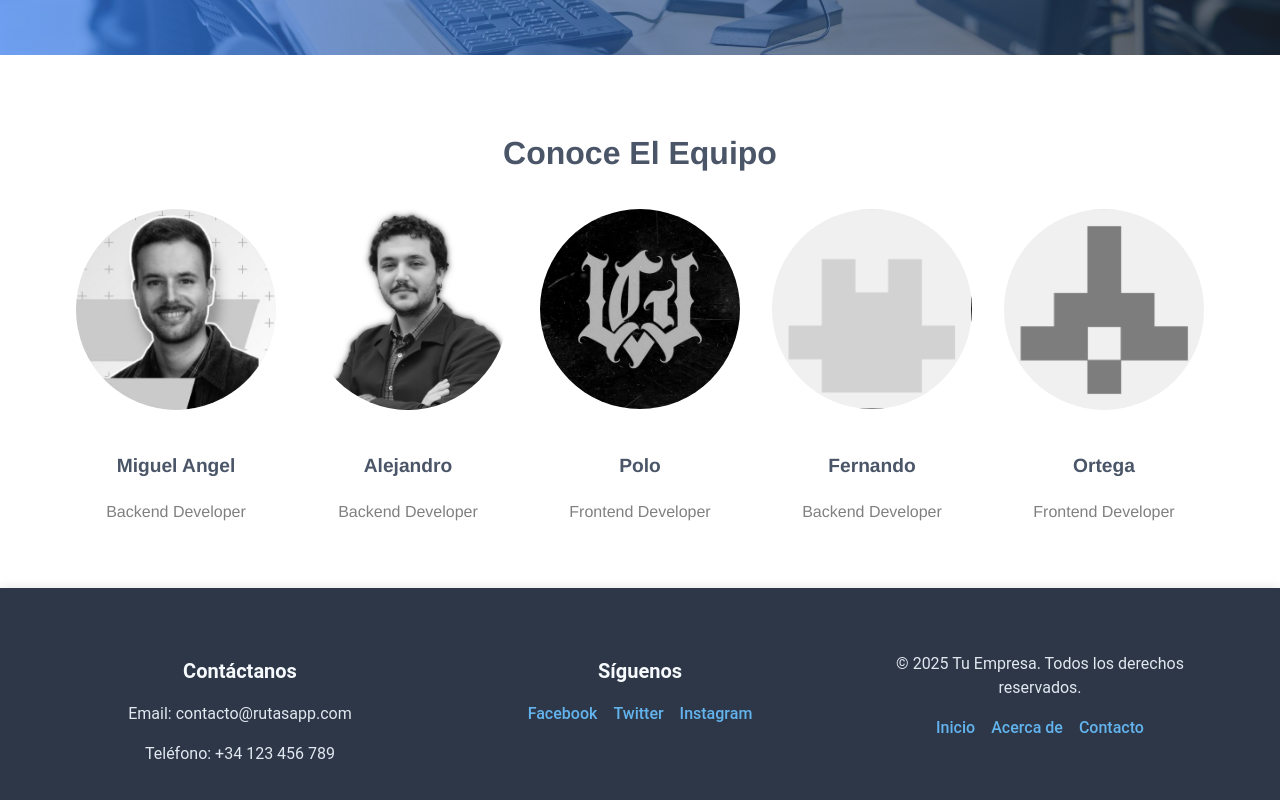
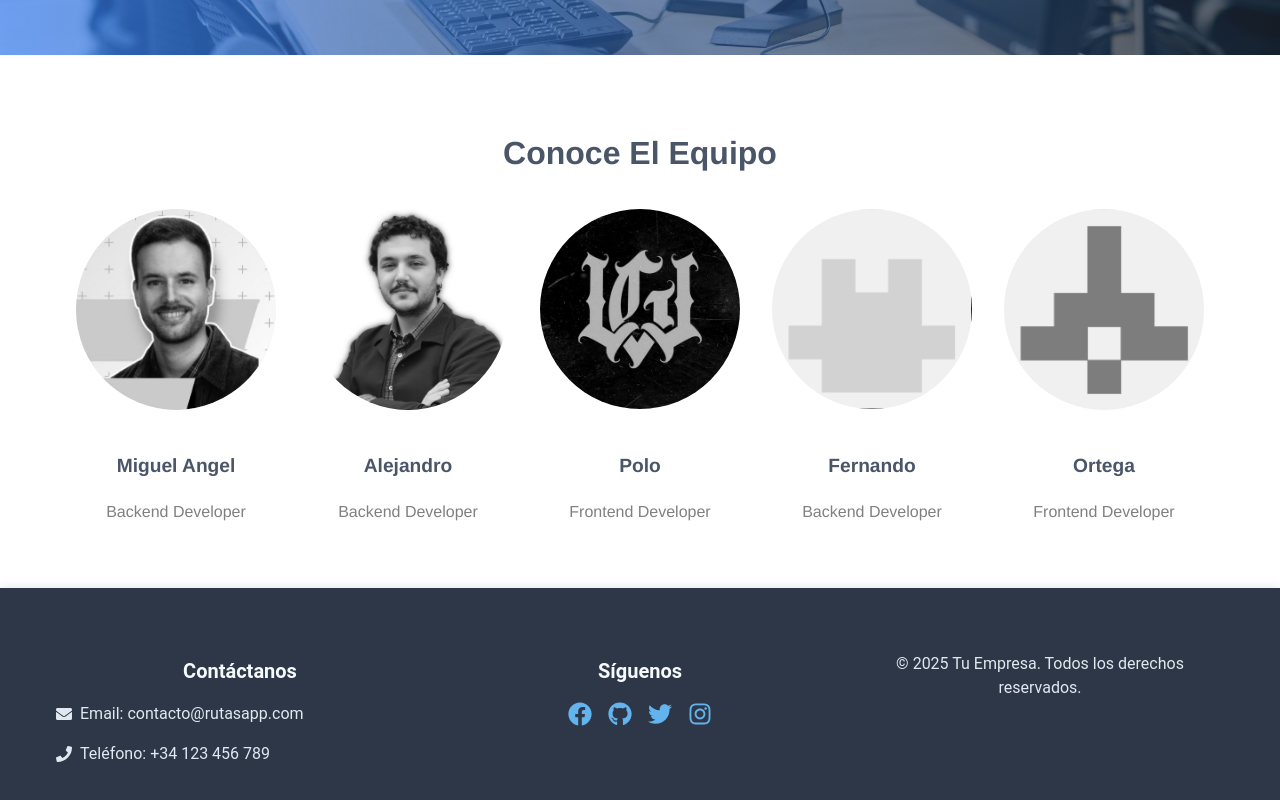
Before and after one commit to TFG-BrewMap-Descubre-y-Comparte/frontend-React, a React (Vite) app: page / in a window 1280 px wide. Shown: the part 2121-2921 px from the top of the page. Built offline with nearby package versions, Linux system fonts and the light colour scheme.

Commit message:
Navegacion ir a la ruta corregida

```diff
--- a/components/Footer.jsx
+++ b/components/Footer.jsx
@@ -1,26 +1,39 @@
+import { FaFacebook, FaTwitter, FaInstagram, FaPhone, FaEnvelope, FaGithub } from 'react-icons/fa'; // Importar los iconos
+
 const Footer = () => {
   return (
     <footer style={styles.footer}>
       <div style={styles.sectionsWrapper}>
         <div style={styles.section}>
           <h3 style={styles.title}>Contáctanos</h3>
-          <p style={styles.text}>Email: contacto@rutasapp.com</p>
-          <p style={styles.text}>Teléfono: +34 123 456 789</p>
+          <p style={styles.text}>
+            <FaEnvelope style={styles.icon} /> Email: contacto@rutasapp.com
+          </p>
+          <p style={styles.text}>
+            <FaPhone style={styles.icon} /> Teléfono: +34 123 456 789
+          </p>
         </div>
         <div style={styles.section}>
           <h3 style={styles.title}>Síguenos</h3>
           <div style={styles.socialLinks}>
-            <a href="#" style={styles.link}>Facebook</a>
-            <a href="#" style={styles.link}>Twitter</a>
-            <a href="#" style={styles.link}>Instagram</a>
+            <a href="https://www.facebook.com/" style={styles.link} target="_blank" rel="noopener noreferrer">
+              <FaFacebook size={24} /> {/* Icono de Facebook */}
+            </a>
+            <a href="https://github.com/Tourist-Routes-Project" style={styles.link} target="_blank" rel="noopener noreferrer">
+              <FaGithub size={24} /> {/* Icono de GitHub */}
+            </a>
+            <a href="https://x.com/?lang=es" style={styles.link} target="_blank" rel="noopener noreferrer">
+              <FaTwitter size={24} /> {/* Icono de Twitter */}
+            </a>
+            <a href="https://www.instagram.com/" style={styles.link} target="_blank" rel="noopener noreferrer">
+              <FaInstagram size={24} /> {/* Icono de Instagram */}
+            </a>
           </div>
         </div>
         <div style={styles.section}>
           <p style={styles.text}>&copy; 2025 Tu Empresa. Todos los derechos reservados.</p>
           <nav style={styles.nav}>
-            <a href="/index.html" style={styles.link}>Inicio</a>
-            <a href="/about.html" style={styles.link}>Acerca de</a>
-            <a href="/contact.html" style={styles.link}>Contacto</a>
+            {/* Aquí puedes agregar enlaces de navegación si lo deseas */}
           </nav>
         </div>
       </div>
@@ -61,6 +74,11 @@ const styles = {
     fontSize: "1rem",
     color: "#e2e8f0",
     marginBottom: "0.5rem",
+    display: "flex",
+    alignItems: "center",
+  },
+  icon: {
+    marginRight: "0.5rem", // Espacio entre el icono y el texto
   },
   link: {
     color: "#63b3ed",
@@ -78,6 +96,8 @@ const styles = {
   },
   socialLinks: {
     marginTop: "1rem",
+    display: "flex",
+    justifyContent: "center",
   },
 };
 
--- a/components/SeccionTira.jsx
+++ b/components/SeccionTira.jsx
@@ -9,10 +9,10 @@ const Tira = () => {
           Explora ahora las rutas más importantes de Sevilla, Madrid, Barcelona y Valencia
         </p>
         <div style={styles.buttonContainer}>
-          <a href="#" style={styles.primaryButton}>
+          <a href="/start" style={styles.primaryButton}>
             VER RUTAS
           </a>
-          <a href="#" style={styles.secondaryButton}>
+          <a href="/about" style={styles.secondaryButton}>
             QUIÉNES SOMOS
           </a>
         </div>
--- a/components/Ventajas.jsx
+++ b/components/Ventajas.jsx
@@ -31,7 +31,7 @@ const Ventajas = () => {
       title: "Soporte 24h",
       description:
         "Contamos con un servicio de atención al cliente 24h en el que solucionaremos todos los problemas.",
-      link: "/contact.html",
+      link: "/contact",
       linkText: "Ver Más",
     },
     {
--- a/package.json
+++ b/package.json
@@ -15,6 +15,7 @@
     "leaflet": "^1.9.4",
     "react": "^18.3.1",
     "react-dom": "^18.3.1",
+    "react-icons": "^5.4.0",
     "react-leaflet": "^4.2.1",
     "react-native-svg": "^15.11.1",
     "react-router-dom": "^7.1.5",
--- a/pages/Ciudades.jsx
+++ b/pages/Ciudades.jsx
@@ -8,6 +8,7 @@ const Ciudades = () => {
   const [searchQuery, setSearchQuery] = useState('');
   const [filteredCities, setFilteredCities] = useState([]);
   const [modal, setModal] = useState({ visible: false, city: null });
+  const [message, setMessage] = useState(''); // Estado para mostrar el mensaje
 
   const navigate = useNavigate(); // Hook para navegación
 
@@ -38,13 +39,13 @@ const Ciudades = () => {
 
   const handleCityClick = (city) => {
     setModal({ visible: true, city });
+    setMessage(''); // Limpiar el mensaje al abrir el modal
   };
 
   const handleCloseModal = () => {
     setModal({ visible: false, city: null });
   };
 
-  // Actualización de la función para redirigir a /RouteForm si la ciudad es Sevilla o Seville
   const handleGoToRoute = () => {
     const cityName = modal.city.name.toLowerCase();
 
@@ -52,7 +53,7 @@ const Ciudades = () => {
     if (cityName === 'sevilla' || cityName === 'seville') {
       navigate('/RouteForm'); // Cambia la ruta aquí a '/RouteForm'
     } else {
-      handleCloseModal(); // Si no es Sevilla, simplemente cerrar el modal
+      setMessage('No hay rutas disponibles en este momento'); // Mostrar el mensaje
     }
   };
 
@@ -87,6 +88,7 @@ const Ciudades = () => {
           <div className="modal-content">
             <h3>{modal.city.name}</h3>
             <p>{modal.city.description}</p>
+            {message && <p className="message">{message}</p>} {/* Mostrar el mensaje */}
             <div className="modal-buttons">
               <button className="go-to-route" onClick={handleGoToRoute}>
                 Ir a la ruta
@@ -98,7 +100,6 @@ const Ciudades = () => {
           </div>
         </div>
       )}
-
     </div>
   );
 };
--- a/pages/Home.jsx
+++ b/pages/Home.jsx
@@ -9,6 +9,7 @@ import Footer from "../components/Footer";
 import About from "../pages/About";
 import Contact from "../pages/Contact";
 import Ciudades from "../pages/Ciudades";
+import	RouteForm from "../components/Routes/RouteForm";
 
 
 export default function Home() {
@@ -25,7 +26,7 @@ export default function Home() {
             <Footer />
           </>
         } />
-
+        <Route path="/RouteForm" element={<RouteForm />} />
         <Route path="/about" element={<About />} />
         <Route path="/contact" element={<Contact />} />
         <Route path="/start" element={<Ciudades />} />
```
Also changed, not shown: 2 other files (tests, documents, lock files or other folders).
